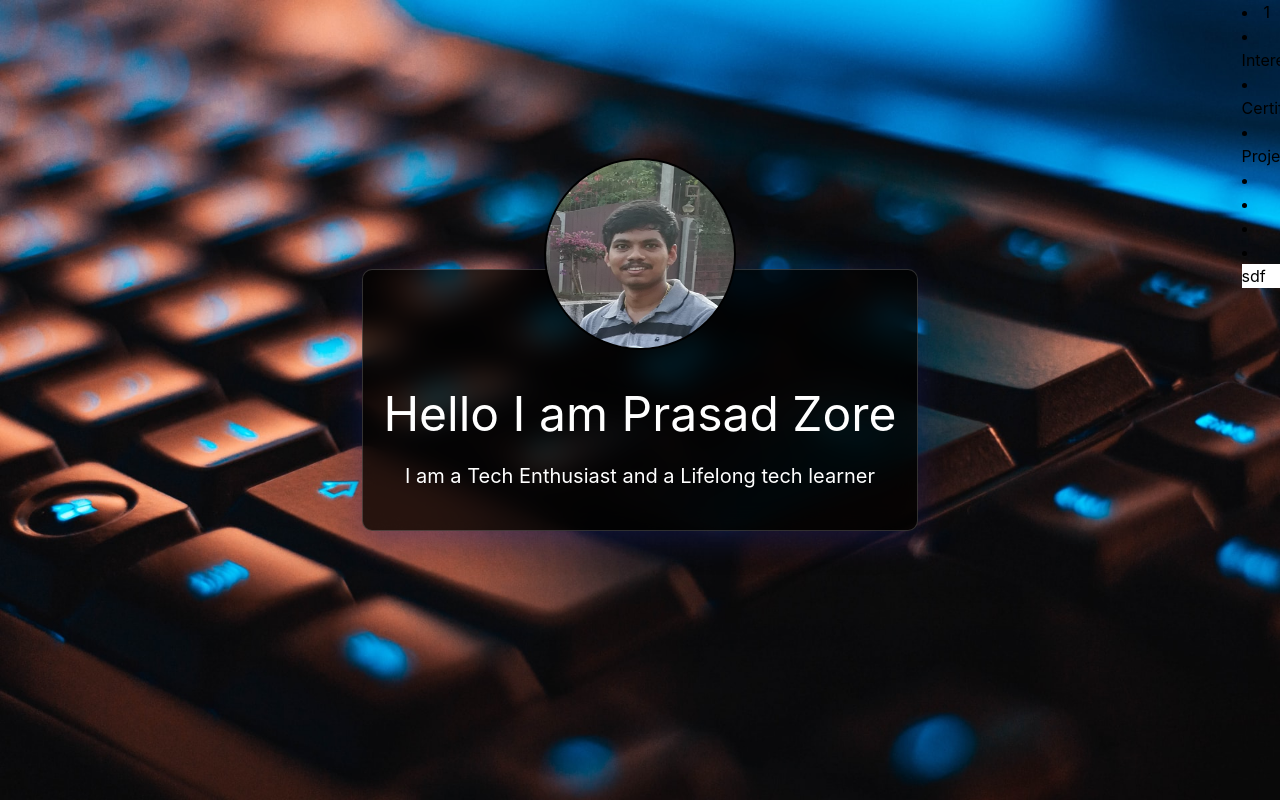
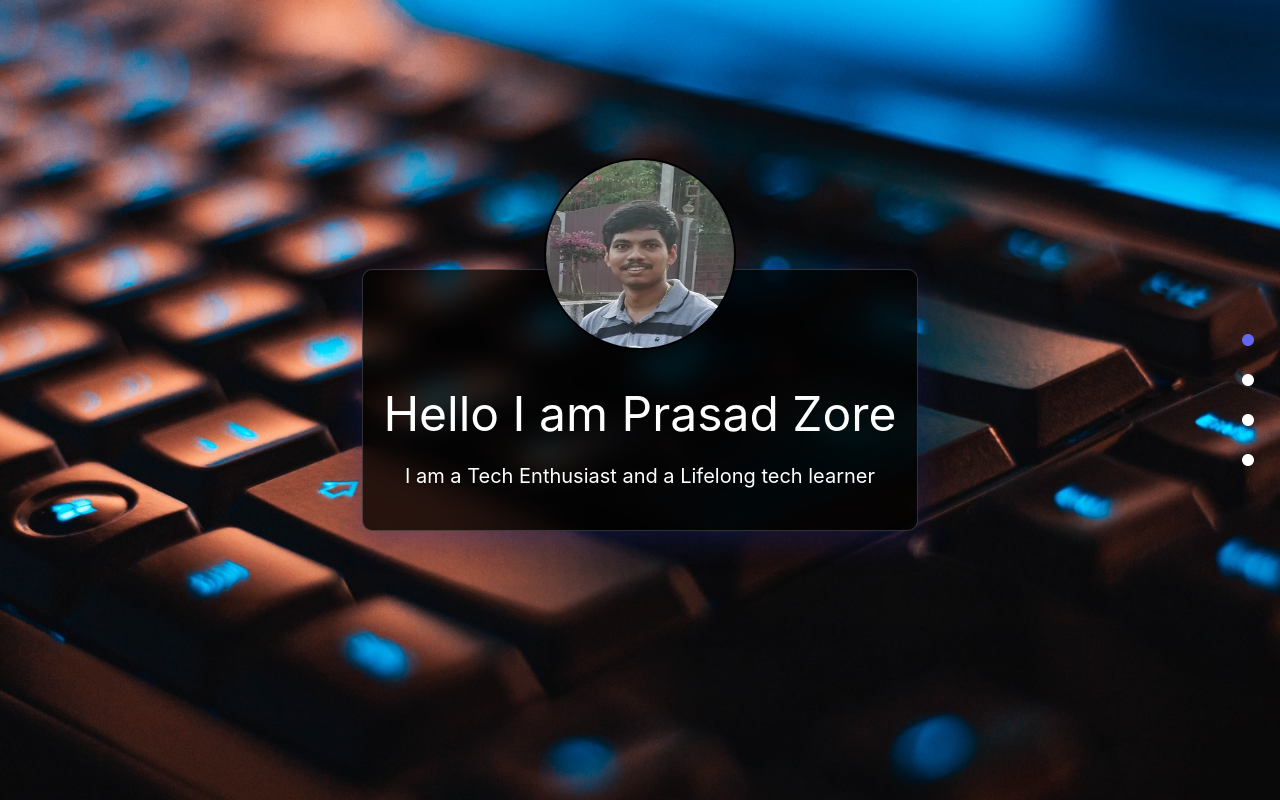
Before and after one commit to prasadthx/prasadthx.github.io, a React (Create React App) app: page / in a window 1280 px wide. Built offline with nearby package versions, Linux system fonts and the light colour scheme; what react-in-viewport would draw is missing.

Commit message:
Sidebar navigation styles fixed

```diff
--- a/src/App.css
+++ b/src/App.css
@@ -40,12 +40,20 @@
     top: 0;
     bottom: 0;
     right: 0;
-    width: 3vw;
+    width: min-content;
     /*background:blue;*/
     z-index: 5;
 }
 
 .NavSidebar:hover{
-    background:bisque;
+    /*background:bisque;*/
+
+    background: rgba( 0, 0, 0, 0.75 );
+    box-shadow: 0 8px 32px 0 rgba( 31, 38, 135, 0.37 );
+    backdrop-filter: blur( 14.0px );
+    /*-webkit-backdrop-filter: blur( 14.0px );*/
+    /*border-radius: 10px;*/
+    /*border: 1px solid rgba( 255, 255, 255, 0.18 );*/
+    /*padding: 2rem;*/
     transition: background 500ms ease;
 }
--- a/src/components/NavigationSidebar.tsx
+++ b/src/components/NavigationSidebar.tsx
@@ -1,23 +1,68 @@
+import { GoPrimitiveDot } from 'react-icons/go'
+import { AiFillHome, TiPointOfInterest, AiFillSafetyCertificate, AiOutlineFundProjectionScreen } from "react-icons/all";
+import {useState} from "react";
+import './NavigationSidebar.css'
 
+let classState;
 const href = [
-    '#home',
-    '#interests',
-    '#certificate',
-    '#projects'
+    [   '#home',
+        'Home',
+        <AiFillHome/>
+    ],
+    [
+        '#interests',
+        'Interests',
+        <TiPointOfInterest/>
+    ],
+    [
+        '#certificate',
+        'Certifications',
+        <AiFillSafetyCertificate/>
+    ],
+    [
+        '#projects',
+        'Projects',
+        <AiOutlineFundProjectionScreen/>
+    ]
 ]
 
 export const NavigationSidebar = (props:any) => {
+    const [hoverState, setHoverState] = useState(false);
+    let pageIndex = props.currentPage
+    let classState = hoverState ? 'visible' : 'invisible'
+    let dotInvisible = hoverState ? 'invisible' : 'visible'
     return (
-        <div className='w-full h-full'>
-            <li><a href="#home">{props.currentPage}</a></li>
-            <li><a href="#interests">Interests</a></li>
-            <li><a href="#certificate">Certifications</a></li>
-            <li><a href="#projects">Projects</a></li>
+        <div
+            className='w-full h-full text-white text-2xl flex justify-center flex-col'
+            onMouseEnter={ (e) => {setHoverState(true);console.log(classState)}}
+            onMouseLeave={ (e) => {setHoverState(false);console.log(classState)}}
+        >
+            <div>
+            {href.map((value:any, index) => (
+                <div className={index==(pageIndex-1)?'text-indigo-500':'text-white'}>
+                    <a href={value[0]}>
+                        {/*<GoPrimitiveDot className={dotInvisible}/>*/}
+                        {/*<div className={classState}>*/}
+                        {/*    {value[2]}<br/>*/}
+                        {/*    {value[1]}*/}
+                        {/*</div>*/}
 
-            {href.map((value, index) => (
-                <li><div className='dot bg-white'></div></li>
+                        { hoverState ?
+                            <div className='flex flex-col justify-center items-center text-center my-4'>
+                                <div>
+                                    {value[2]}
+                                </div>
+                                <div>
+                                    <small>{value[1]}</small>
+                                </div>
+                            </div> :
+
+                            <GoPrimitiveDot className='my-4 mr-5'/>
+                        }
+                    </a>
+                </div>
             ))}
-            <div className="dot bg-white">sdf</div>
+            </div>
         </div>
     )
 }
```
Also changed, not shown: src/components/NavigationSidebar.css (+8 -0 lines).
